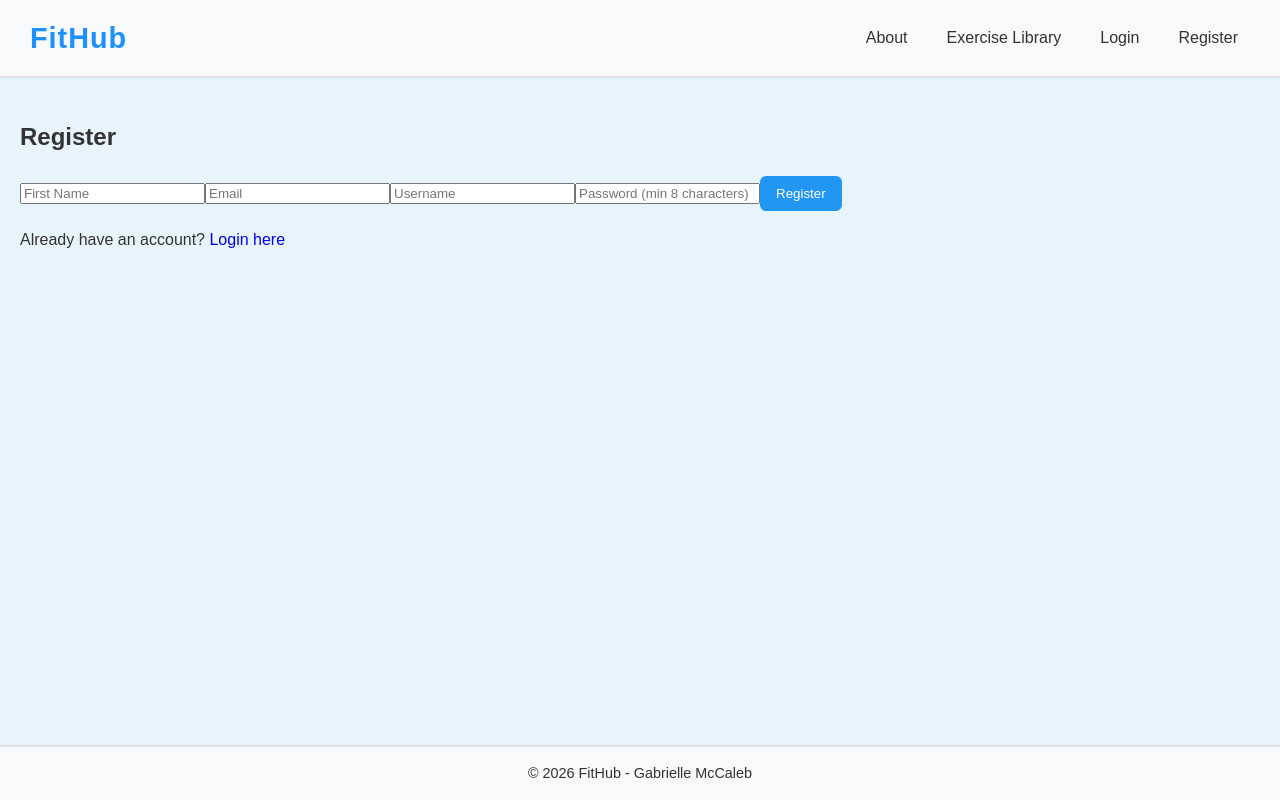
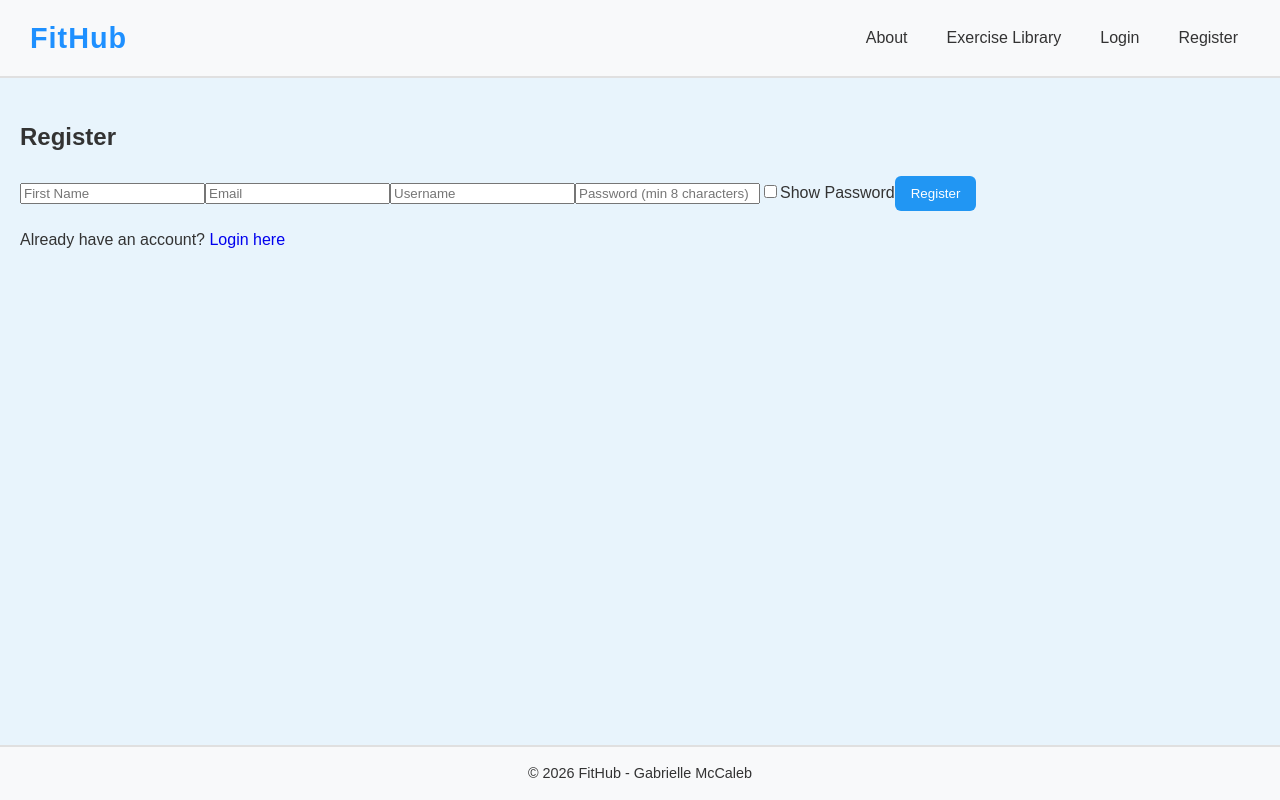
Before and after one commit to gmccaleb/unit-2-project-FItHub, a React (Vite) app in the folder fithub-frontend/: page /register in a window 1280 px wide. Built offline with nearby package versions, Linux system fonts and the light colour scheme.

Commit message:
added show password box to register

```diff
--- a/fithub-frontend/src/components/Pages/Register.jsx
+++ b/fithub-frontend/src/components/Pages/Register.jsx
@@ -14,6 +14,7 @@ function Register() {
     password: "",
   });
 
+  const [showPassword, setShowPassword] = useState(false);
   const [error, setError] = useState([]); // Array instead of string to handle multiple error messages from backend
 
   const handleChange = (e) => {
@@ -91,13 +92,22 @@ function Register() {
         />
 
         <input
-          type="password"
+          type={showPassword ? "text" : "password"}
           name="password"
           placeholder="Password (min 8 characters)"
           value={formData.password}
           onChange={handleChange}
           required
         />
+
+        <label className="show-password">
+          <input
+            type="checkbox"
+            checked={showPassword}
+            onChange={() => setShowPassword(!showPassword)}
+          />
+          Show Password
+        </label>
 
         <Button text="Register" type="submit" className="submit" />
 
```
